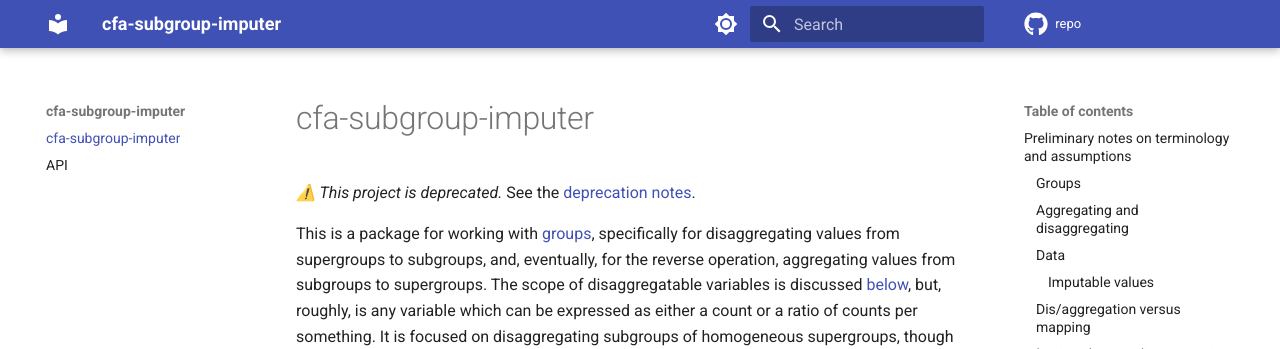
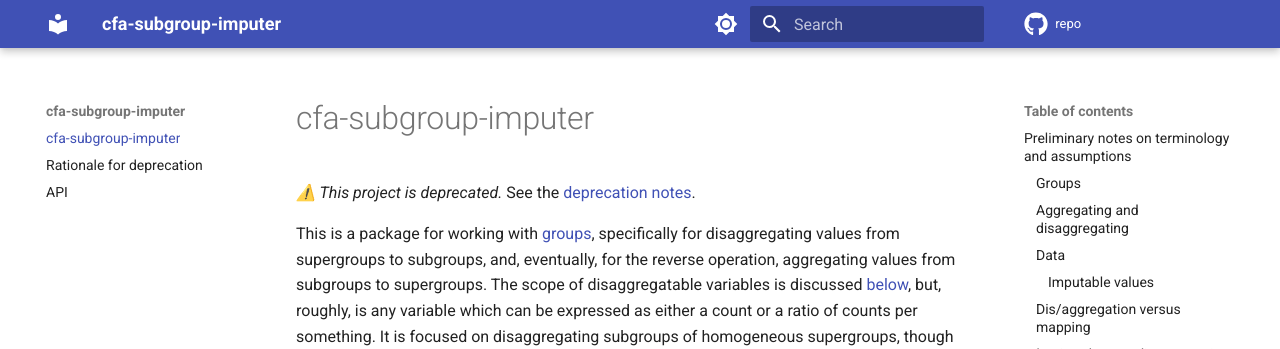
Before and after one commit to CDCgov/cfa-subgroup-imputer, an MkDocs documentation site: the page built from docs/index.md, in a window 1280 px wide. Shown: the top 349 px of the page. Built offline with MkDocs 1.6.1 and Material for MkDocs 9.7.7, drawn with Linux system fonts in a browser that asks for light colours; comment, search, counter and statistics services are not loaded.

Commit message:
Patch: add deprecation to TOC

```diff
--- a/mkdocs.yaml
+++ b/mkdocs.yaml
@@ -2,6 +2,7 @@ site_name: cfa-subgroup-imputer
 
 nav:
   - index.md
+  - deprecation.md
   - api.md
 
 repo_url: https://github.com/cdcent/cfa-mkdocs-template
```
